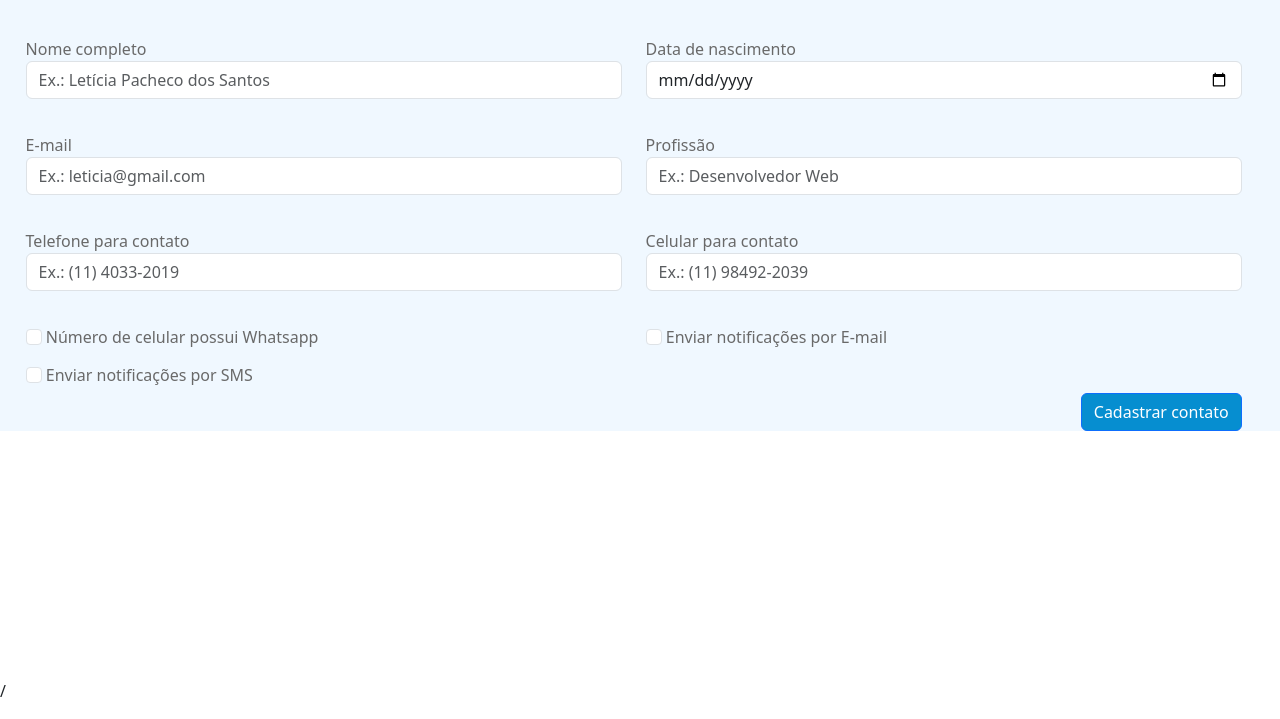
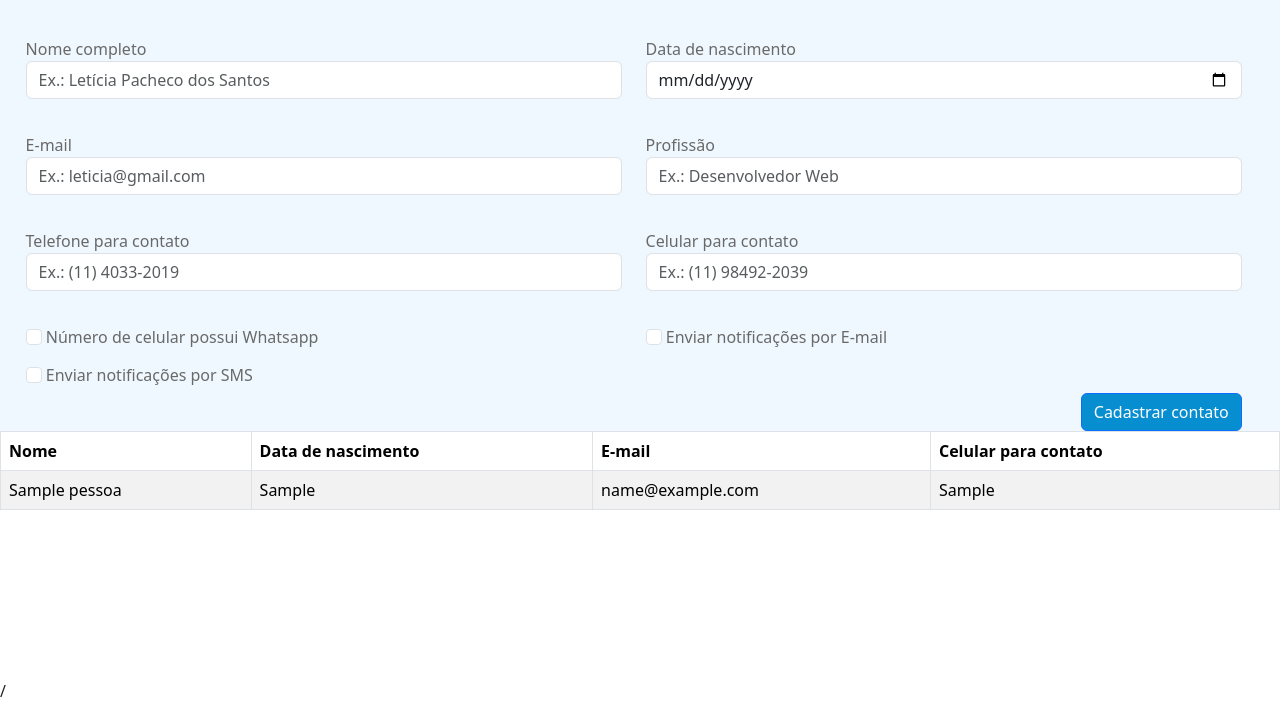
Before and after one commit to GustavoHenriqueProjects/ProjectAlphacode2023, a PHP site: page / in a window 1280 px wide. Shown: the part 81-800 px from the top of the page. Run offline with PHP 8.4, Linux system fonts and the light colour scheme; tables that the repository leaves empty or names only in its code hold one stand-in row (values such as "Sample post").

Commit message:
Inicinando estilização da tabela de cadastro

```diff
--- a/Controller/RegistroController.php
+++ b/Controller/RegistroController.php
@@ -7,11 +7,22 @@ class RegistroController
     public static function pageHtmlAlphacode()
     {
         include './View/modules/Registro/RegistroForm.php';
+        self::index();
     }
 
-    //Responsavel por reigstrar o usuario
+    public static function index()
+    {
+        include './Model/RegistroModel.php';
+        $model = new RegistroModel();
+        $model -> getAll();
+
+        include './View/modules/Registro/RegistroForm.php';
+    }
+
+    //Responsavel por registrar o usuario
     public static function save()
     {
+
     include './Model/RegistroModel.php';
 
     $model = new RegistroModel();
@@ -27,13 +38,11 @@ class RegistroController
     $model->enviar_notificacao_sms = isset($_POST['enviar_notificacao_sms']) ? 1 : 0;
     $model->enviar_notificacao_email = isset($_POST['enviar_notificacao_email']) ? 1 : 0;
 
-        var_dump($_POST); // ou print_r($_POST);
-
     // Chama o método save do modelo para inserir os dados no banco de dados
     $model->save();
 
-        // Redireciona para a página de sucesso ou outra página desejada
-        //header('Location: /sucesso.php');
+    echo '<script>window.location.href = "/";</script>';
+
     exit();
     }
 }
--- a/Dao/RegistroDAO.php
+++ b/Dao/RegistroDAO.php
@@ -64,4 +64,37 @@ class RegistroDAO
             die();
         }
     }
+
+    public function select()
+    {
+        try {
+            $sql = "
+                SELECT
+                    pessoa.id AS pessoa_id,
+                    pessoa.nome,
+                    pessoa.email,
+                    pessoa.data_nascimento,
+                    pessoa.profissao,
+                    contato.numero_telefone,
+                    contato.numero_celular,
+                    contato.possui_whatsapp,
+                    notificacao.enviar_notificacao_sms,
+                    notificacao.enviar_notificacao_email
+                FROM
+                    tbl_pessoa pessoa
+                LEFT JOIN
+                    tbl_contato contato ON pessoa.id = contato.pessoa_id
+                LEFT JOIN
+                    tbl_notificacao notificacao ON pessoa.id = notificacao.pessoa_id
+            ";
+
+            $stmt = $this->conexao->prepare($sql);
+            $stmt->execute();
+
+            return $stmt->fetchAll(PDO::FETCH_CLASS);
+        } catch (Throwable $error) {
+            echo "Ocorreu o seguinte erro durante a seleção: {$error->getMessage()}";
+            die();
+        }
+    }
 }
--- a/Model/RegistroModel.php
+++ b/Model/RegistroModel.php
@@ -14,11 +14,26 @@ class RegistroModel{
     public $enviar_notificacao_sms;
     public $enviar_notificacao_email;
 
-    public function save() {
+    public $registro;
+
+    public function save()
+    {
         include './Dao/RegistroDao.php';
 
         $dao = new RegistroDAO();
 
         $dao->insert($this);
+
+        $this -> registro = $dao -> select();
     }
+
+    public function getAll()
+    {
+        include './Dao/RegistroDAO.php';
+
+        $dao = new RegistroDAO();
+
+        $this -> registro = $dao -> select();
+    }
+
 }
--- a/View/modules/Registro/RegistroForm.php
+++ b/View/modules/Registro/RegistroForm.php
@@ -22,7 +22,7 @@
         <h1>Cadastro de contatos</h1>
     </header>
     <main>
-        <form action="/form/save" method="post">
+        <form method="POST" action="/" id="registroForm">
             <div class="row mb-4">
                 <div class="col-md-6">
                     <label for="nome">Nome completo</label>
@@ -71,6 +71,33 @@
             </div>
             <button type="submit" class="btn btn-primary float-end">Cadastrar contato</button>
         </form>
+
+        <table class="table table-bordered table-striped">
+            <thead>
+                <tr class="th">
+                    <th>Nome</th>
+                    <th>Data de nascimento</th>
+                    <th>E-mail</th>
+                    <th>Celular para contato</th>
+                </tr>
+            </thead>
+            <tbody>
+                <?php if (isset($model->registro) && is_array($model->registro)) : ?>
+                    <?php foreach ($model->registro as $item) : ?>
+                        <tr class="td">
+                            <td><?= $item->nome ?></td>
+                            <td><?= $item->data_nascimento ?></td>
+                            <td><?= $item->email ?></td>
+                            <td><?= $item->numero_celular ?></td>
+                        </tr>
+                    <?php endforeach; ?>
+                <?php else : ?>
+                    <tr>
+                        <td colspan="4">No records found</td>
+                    </tr>
+                <?php endif; ?>
+            </tbody>
+        </table>
     </main>
     <script src="https://cdn.jsdelivr.net/npm/bootstrap@5.3.2/dist/js/bootstrap.bundle.min.js" integrity="sha384-C6RzsynM9kWDrMNeT87bh95OGNyZPhcTNXj1NW7RuBCsyN/o0jlpcV8Qyq46cDfL" crossorigin="anonymous"></script>
     <script src="https://ajax.googleapis.com/ajax/libs/jquery/3.5.1/jquery.min.js"></script>
--- a/index.php
+++ b/index.php
@@ -8,13 +8,18 @@ include './Controller/RegistroController.php';
 $url = parse_url($_SERVER['REQUEST_URI'], PHP_URL_PATH);
 print_r($url);
 
-switch($url)
-{
+switch ($url) {
     case '/':
-        RegistroController::pageHtmlAlphacode();
-    break;
+        if ($_SERVER['REQUEST_METHOD'] === 'POST') {
+            // Se o método de requisição for POST, chame o método save
+            RegistroController::save();
+        }else {
+            // Se não, chame a página principal
+            RegistroController::pageHtmlAlphacode();
+        }
+        break;
 
-    case '/form/save':
-        RegistroController::save();
-    break;
+    default:
+        echo "Rota não encontrada";
+        break;
 }
```
Lines whose indentation alone changed are shown as unchanged.
